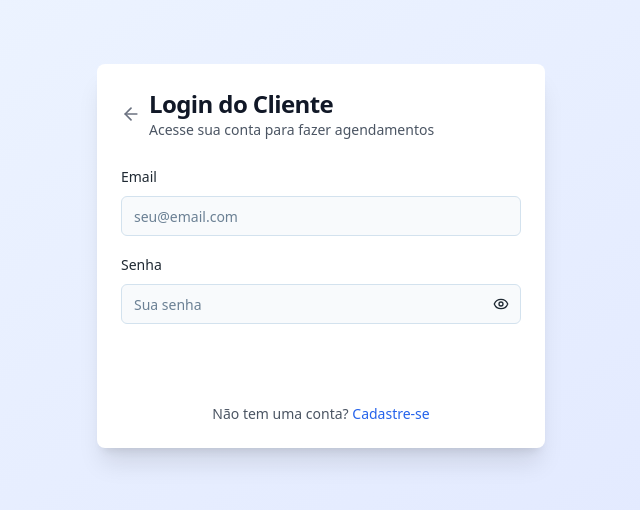
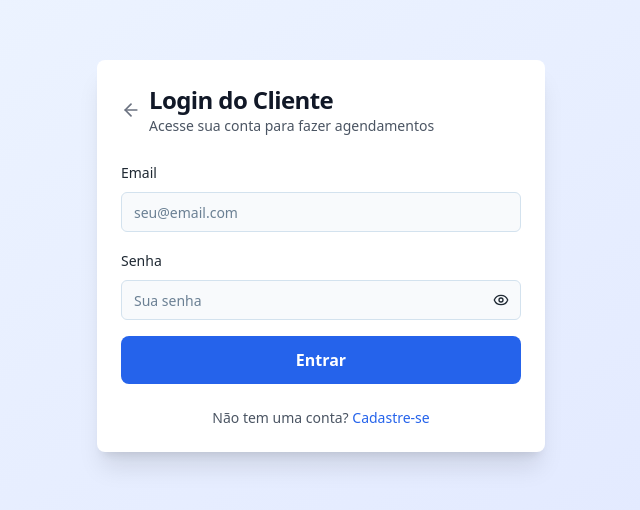
Before and after one commit to ArenaTimeSG/arenatimedev, a React (Vite) app: page /cliente/login in a window 1280 px wide. Shown: the part 144-654 px from the top of the page, without its empty margins (319-959 px from the left). Built offline with nearby package versions, Linux system fonts and the light colour scheme.

Commit message:
fix buttons auth clients

```diff
--- a/src/pages/ClientLogin.tsx
+++ b/src/pages/ClientLogin.tsx
@@ -129,8 +129,21 @@ const ClientLogin = () => {
 
               <Button
                 type="submit"
-                className="w-full"
+                className="w-full h-12 bg-blue-600 hover:bg-blue-700 text-white font-semibold rounded-lg transition-colors disabled:opacity-50 disabled:cursor-not-allowed"
                 disabled={isLoggingIn}
+                style={{
+                  display: 'block',
+                  width: '100%',
+                  height: '48px',
+                  backgroundColor: '#2563eb',
+                  color: 'white',
+                  border: 'none',
+                  borderRadius: '8px',
+                  fontSize: '16px',
+                  fontWeight: '600',
+                  cursor: isLoggingIn ? 'not-allowed' : 'pointer',
+                  opacity: isLoggingIn ? 0.5 : 1
+                }}
               >
                 {isLoggingIn ? 'Entrando...' : 'Entrar'}
               </Button>
--- a/src/pages/ClientRegister.tsx
+++ b/src/pages/ClientRegister.tsx
@@ -217,8 +217,21 @@ const ClientRegister = () => {
 
               <Button
                 type="submit"
-                className="w-full"
+                className="w-full h-12 bg-blue-600 hover:bg-blue-700 text-white font-semibold rounded-lg transition-colors disabled:opacity-50 disabled:cursor-not-allowed"
                 disabled={isRegistering}
+                style={{
+                  display: 'block',
+                  width: '100%',
+                  height: '48px',
+                  backgroundColor: '#2563eb',
+                  color: 'white',
+                  border: 'none',
+                  borderRadius: '8px',
+                  fontSize: '16px',
+                  fontWeight: '600',
+                  cursor: isRegistering ? 'not-allowed' : 'pointer',
+                  opacity: isRegistering ? 0.5 : 1
+                }}
               >
                 {isRegistering ? 'Criando conta...' : 'Criar Conta'}
               </Button>
```
